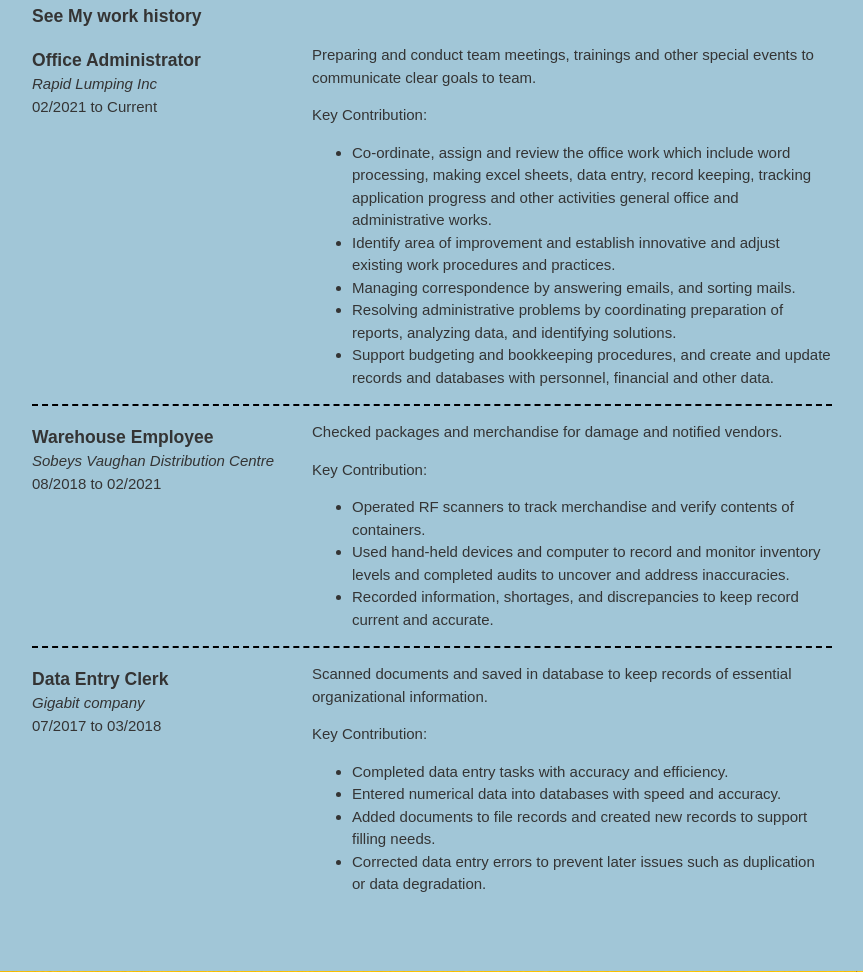
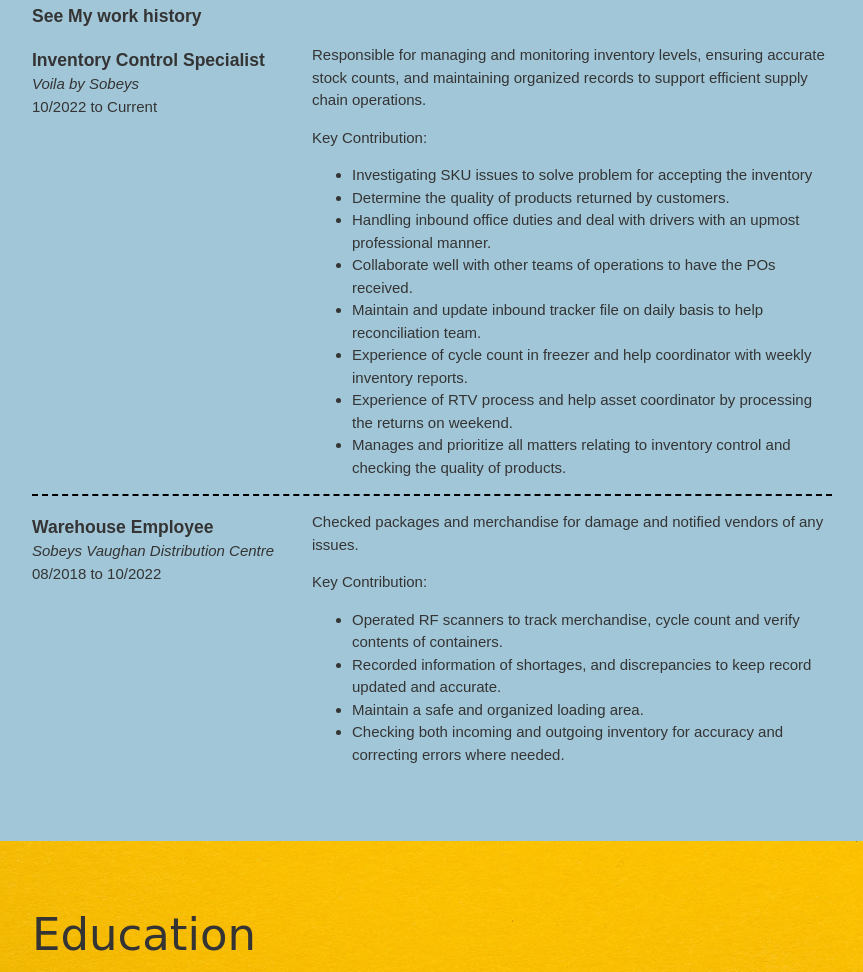
Before and after one commit to ruhi4397/HTML-, a plain HTML site: page index.html in a window 1280 px wide. Shown: the part 527-1499 px from the top of the page, without its empty margins (208-1071 px from the left). Drawn offline with Linux system fonts and the light colour scheme.

Commit message:
index.html

```diff
--- a/index.html
+++ b/index.html
@@ -11,10 +11,10 @@
       <!-- ***********************  ABOUT / PROFILE  *********************** -->
       <header>
         <div class="content-wrap">
-        <h1>Ruhi Ruhi</h1>
+        <h1>Ruhi </h1>
         <h2>Software Engineer</h2>
 
-        <p>A highly motivated computer technician graduate looking for a career that is stimulating and competitive, offering excellent opportunities in my field where I can use my technical and collaborative skills for the growth of the company. Enthusiastic team player ready to contribute to company success.</p>
+        <p>Result driven Front-End Developer skilled in HTML, CSS, and JavaScript, with a track record of boosting efficiency by 30% through process improvements. Detail-oriented and focused on delivering high-quality, user-friendly interfaces. Adaptable, quick learner eager to contribute to impactful web development projects and enhance user experience.</p>
         </div>
       </header>
 
@@ -27,22 +27,24 @@
         <!-- Copy this whole <section> block to add more jobs. -->
        <section class="project-item">
         <div class="job-detail">
-           <h3>Office Administrator</h3>
-          <p>Rapid Lumping Inc</p>
-          <p>02/2021 to Current</p>
+           <h3>Inventory Control Specialist </h3>
+          <p>Voila by Sobeys </p>
+          <p>10/2022 to Current</p>
         </div>
         <div class="job-summary">
-           <p> Preparing and conduct team meetings, trainings and other special events to communicate clear goals to team.</p>
+           <p> Responsible for managing and monitoring inventory levels, ensuring accurate stock counts, and maintaining organized records to support efficient supply chain operations.</p>
 
 
           <p>Key Contribution:</p>
           <ul>
-            <li>Co-ordinate, assign and review the office work which include word processing, making excel sheets, data entry, record keeping, tracking application progress and other activities general office and administrative works.</li>
-            <li>Identify area of improvement and establish innovative and adjust existing work procedures and practices.</li>
-            <li> Managing correspondence by answering emails, and sorting mails.</li>
-            <li>Resolving administrative problems by coordinating preparation of reports, analyzing data, and identifying solutions.</li>
-            <li>Support budgeting and bookkeeping procedures, and create and update records and databases with personnel, financial and other data.</li>
-
+            <li>Investigating SKU issues to solve problem for accepting the inventory</li>
+            <li>Determine the quality of products returned by customers.</li>
+            <li> Handling inbound office duties and deal with drivers with an upmost professional manner.</li>
+            <li>Collaborate well with other teams of operations to have the POs received.</li>
+            <li>Maintain and update inbound tracker file on daily basis to help reconciliation team.</li>
+            <li>Experience of cycle count in freezer and help coordinator with weekly inventory reports.</li>
+            <li>Experience of RTV process and help asset coordinator by processing the returns on weekend.</li>
+            <li>Manages and prioritize all matters relating to inventory control and checking the quality of products.</li>
           </ul>
         </div>
         </section>
@@ -50,23 +52,24 @@
           <div class="job-detail">
               <h3>Warehouse Employee </h3>
           <p>Sobeys Vaughan Distribution Centre</p>
-          <p>08/2018 to 02/2021</p>
+          <p>08/2018 to 10/2022</p>
           </div>
           <div class="job-summary">
-            <p>Checked packages and merchandise for damage and notified vendors.</p>
+            <p>Checked packages and merchandise for damage and notified vendors of any issues.</p>
 
 
 
           <p>Key Contribution:</p>
           <ul>
-            <li>Operated RF scanners to track merchandise and verify contents of containers.</li>
-            <li>Used hand-held devices and computer to record and monitor inventory levels and completed audits to uncover and address inaccuracies.</li>
-            <li> Recorded information, shortages, and discrepancies to keep record current and accurate.</li>
+            <li>Operated RF scanners to track merchandise, cycle count and verify contents of containers.</li>
+            <li>Recorded information of shortages, and discrepancies to keep record updated and accurate.</li>
+            <li>Maintain a safe and organized loading area.</li>
+            <li>Checking both incoming and outgoing inventory for accuracy and correcting errors where needed.</li>
               </ul>
             </div>
         </section>
 
-        <section class="project-item">
+       <!-- <section class="project-item">
           <div class="job-detail">
             <h3>Data Entry Clerk </h3>
           <p>Gigabit company</p>
@@ -85,7 +88,7 @@
 
               </ul>
             </div>
-        </section>
+        </section>-->
         <!-- End of Job block. -->
          </div>
   </section>
```
